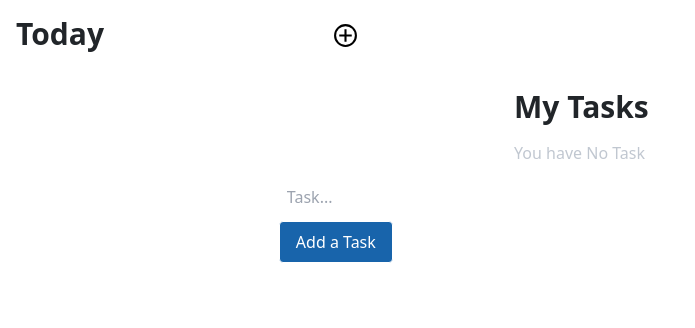
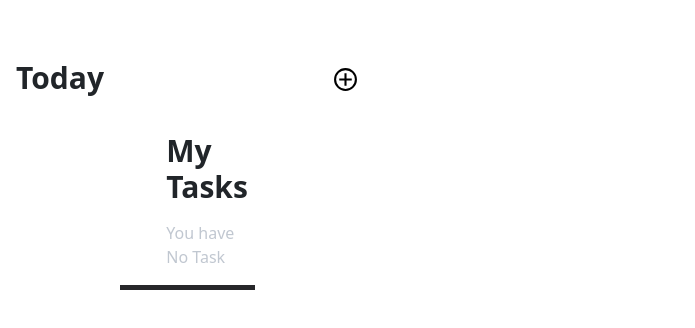
Before and after one commit to AmitPaswan18/Todo-list-using-figma, a React (Vite) app: page / in a window 1280 px wide. Shown: the top 328 px of the page, without its empty margins (0-695 px from the left). Built offline with nearby package versions, Linux system fonts and the light colour scheme.

Commit message:
home page added for sm screen

```diff
--- a/index.html
+++ b/index.html
@@ -7,9 +7,7 @@
     <title>Todo-Item</title>
     <link rel="preconnect" href="https://fonts.googleapis.com" />
     <link rel="preconnect" href="https://fonts.gstatic.com" crossorigin />
-    <link
-      href="https://fonts.googleapis.com/css2?family=Poppins:wght@100;300;400;500;700&family=Roboto:wght@100;300;400&display=swap"
-      rel="stylesheet" />
+
     <link
       href="https://cdn.jsdelivr.net/npm/tailwindcss@2.2.16/dist/tailwind.min.css"
       rel="stylesheet" />
--- a/src/App.css
+++ b/src/App.css
@@ -1,3 +1,4 @@
+@import url("https://fonts.cdnfonts.com/css/sf-pro-display");
 * {
   margin: 0;
   padding: 0;
@@ -6,8 +7,7 @@
 body {
   width: 100%;
   height: 100%;
-  font-family: "Poppins", "Lucida Sans", "Lucida Sans Regular", "Lucida Grande",
-    "Lucida Sans Unicode", Geneva, Verdana, sans-serif;
+  font-family: "SF Pro Display", sans-serif;
 }
 
 #scrollbar {
--- a/src/components/TodoItems.jsx
+++ b/src/components/TodoItems.jsx
@@ -20,6 +20,7 @@ const TodoItems = () => {
   const [editIndex, setEditIndex] = useState(null);
   const [checkedItems, setCheckedItems] = useState({});
   const [filter, setFilter] = useState("all");
+  const [isactive, setActive] = useState(false);
 
   const containerRef = useRef(null);
   const editInputRef = useRef(null);
@@ -84,6 +85,7 @@ const TodoItems = () => {
       setTodo([...todo, { title }]);
       saveTasks([...todo, { title }]);
       setTitle("");
+      setActive(false);
     }
   };
 
@@ -133,6 +135,13 @@ const TodoItems = () => {
     }
   };
 
+  const handleActive = () => {
+    setActive(true);
+  };
+  const handleActiveSubmit = () => {
+    setActive(false);
+  };
+
   useEffect(() => {
     loadTasks();
 
@@ -156,6 +165,7 @@ const TodoItems = () => {
         if (editIndex !== null) {
           handleEditSubmit(event);
         }
+
         cancelEdit();
       }
     };
@@ -169,7 +179,7 @@ const TodoItems = () => {
 
   return (
     <>
-      <div className=" h-[44px]  w-[375px] lg:hidden lg:w-full z-100 ">
+      <div className=" h-[44px] fixed top-0  w-[375px] lg:hidden lg:w-full z-50 ">
         <img
           className=" fixed top-[12px] left-[21px] w-[54px] h-[21px]"
           src={TimeStyle}></img>
@@ -192,18 +202,20 @@ const TodoItems = () => {
           alt=""
         />
       </div>
-
+      <div className="w-[375px] relative top-[44px] h-[860px]">
         <div className="w-[375px] flex  h-[73px]">
-        <div className="w-[65px] text-3xl font-bold relative top-[16px] left-[16px] h-[41px]">
+          <div
+            id="today-title"
+            className="w-[65px] text-3xl font-bold relative top-[16px] left-[16px] h-[41px]">
             Today
           </div>
           <div className="w-[25px] h-[25px] relative top-[23px] left-[268px]">
-          <GrAddCircle color="skyblue" size={25} />
+            <GrAddCircle onClick={handleActive} color="skyblue" size={25} />
           </div>
         </div>
 
         <div
-        className="lg:w-full  lg:h-screen "
+          className="lg:w-full max-h-fit lg:h-screen "
           ref={containerRef}
           onClick={handleClick}>
           <div
@@ -226,7 +238,7 @@ const TodoItems = () => {
               ) : (
                 <div className=" left-10 lg:w-10/12 w-full max-h-fit">
                   <div className=" lg:w-7/12 w-[375px]">
-                  <div className="flex justify-center text-sm  mt-4  lg:gap-4 gap-2 md:text-lg">
+                    <div className="flex justify-center text-sm font-semibold mt-4  lg:gap-4 gap-2 md:text-lg">
                       <RadioButton
                         label="All"
                         value="all"
@@ -242,7 +254,7 @@ const TodoItems = () => {
                         onChange={() => handleFilterChange("complete")}
                       />
 
-                    <label htmlFor="incomplete">
+                      <label className="px-2" htmlFor="Incomplete">
                         <RadioButton
                           label="Incomplete"
                           value="incomplete"
@@ -273,7 +285,7 @@ const TodoItems = () => {
                                     <input
                                       id="inputbar"
                                       ref={inputRef}
-                                    className="w-11/12 h-8 rounded-md p-2 m-2 text-black"
+                                      className="w-10/12 h-8 rounded-md p-2 mt-2 ml-12 border-2 text-black"
                                       placeholder="Task..."
                                       onChange={(e) =>
                                         setTitleEdit(e.target.value)
@@ -291,11 +303,15 @@ const TodoItems = () => {
                                     <Checkboxbutton
                                       className=" h-[28px] w-[28px] appearance-none border-2 rounded-[50%] p-0  "
                                       checked={checkedItems[index] || false}
-                                    onChange={() => handleCheckboxChange(index)}
+                                      onChange={() =>
+                                        handleCheckboxChange(index)
+                                      }
                                     />
                                   ) : null}
                                 </div>
-                              <div className="md:text-sm pl-4 h-[60px]  ">
+                                <div
+                                  id="protext"
+                                  className="md:text-sm pl-4 max-h-fit font-semibold ">
                                   {item.title}
                                 </div>
                                 {checkedItems[index] && filter == "all" ? (
@@ -307,7 +323,7 @@ const TodoItems = () => {
                                 ) : null}
                               </div>
                             )}
-                          <div className="flex w-[75px] flex-col md:flex-row ">
+                            <div className="flex w-[75px] flex-col md:flex-row ml-4 ">
                               <>
                                 <RiDeleteBin5Fill
                                   className="m-1"
@@ -341,28 +357,47 @@ const TodoItems = () => {
                 </div>
               )}
             </div>
-          <div className=" max-h-fit flex  w-9/12 justify-center ">
+            {isactive == true ? (
+              <div className=" absolute top-[150px] border-2 bg-white rounded-md flex flex-col w-[340.62px] h-[297.24px] justify-center ">
                 <form
-              className="w-full lg:w-11/12"
+                  className="h-[200px] w-full ml-4"
                   name="todoform"
                   onSubmit={handleSubmit}>
-              <div className="text-white mr-8">
                   {" "}
-                <div className="flex flex-col w-full">
+                  <div className=" w-[87px] h-[41px] font-bold left-[30px] top-[109px] text-[18px] leading-[41px] tracking-[1%]">
+                    Add Todo
+                  </div>
+                  <div className="flex text-black">
                     <TaskInput
                       type="text"
-                    className="w-full h-8 rounded-md p-2 my-2 text-black "
-                    placeholder="Task..."
+                      className="rounded-[10px] h-[148px] w-[298px] border-1 placeholder:text-start"
                       onChange={(e) => setTitle(e.target.value)}
                       value={title}
                     />
                   </div>
-                <div className="flex ">
-                  <Button color="#1864AB"> Add a Task</Button>
+                </form>
+                <div className=" flex justify-between ml-4 w-[298px] h-[44px] text-sky-600">
+                  <Button
+                    type="text"
+                    onClick={handleActiveSubmit}
+                    className="bg-white">
+                    {" "}
+                    Cancel
+                  </Button>
+                  <Button
+                    type="submit"
+                    onClick={handleSubmit}
+                    className="bg-white font-medium">
+                    {" "}
+                    Done
+                  </Button>
                 </div>
               </div>
-            </form>
+            ) : null}
           </div>
+        </div>
+        <div className="w-[375px] h-[34px] flex justify-center fixed">
+          <div className="h-[5px] w-[135px] bg-zinc-800"> </div>
         </div>
       </div>
     </>
--- a/src/components/common/Button.jsx
+++ b/src/components/common/Button.jsx
@@ -4,7 +4,7 @@ function Button(props) {
     fontSize: size === "small" ? "10px" : "16px",
     padding: size === "small" ? "4px 8px" : "8px 16px",
     backgroundColor: color,
-    color: "white",
+    color: "skyblue",
     border: "1px solid white",
     borderRadius: "4px",
     cursor: "pointer",
--- a/tailwind.config.js
+++ b/tailwind.config.js
@@ -2,7 +2,11 @@
 export default {
   content: ["./index.html", "./src/**/*.{js,ts,jsx,tsx}"],
   theme: {
-    extend: {},
+    extend: {
+      fontFamily: {
+        sfpro: ["SF Pro", "Helvetica", "Arial", "sans-serif"],
+      },
+    },
   },
   plugins: [],
 };
```
Lines whose indentation alone changed are shown as unchanged.
